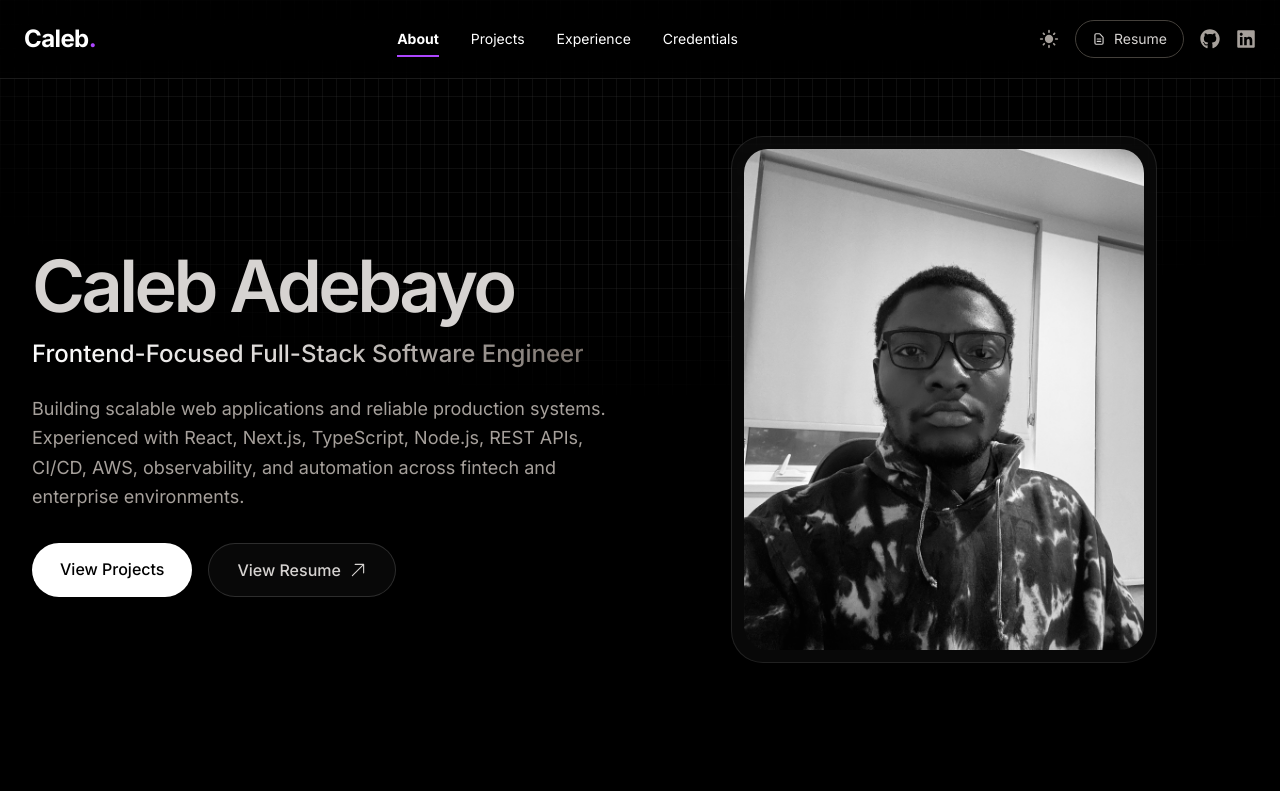
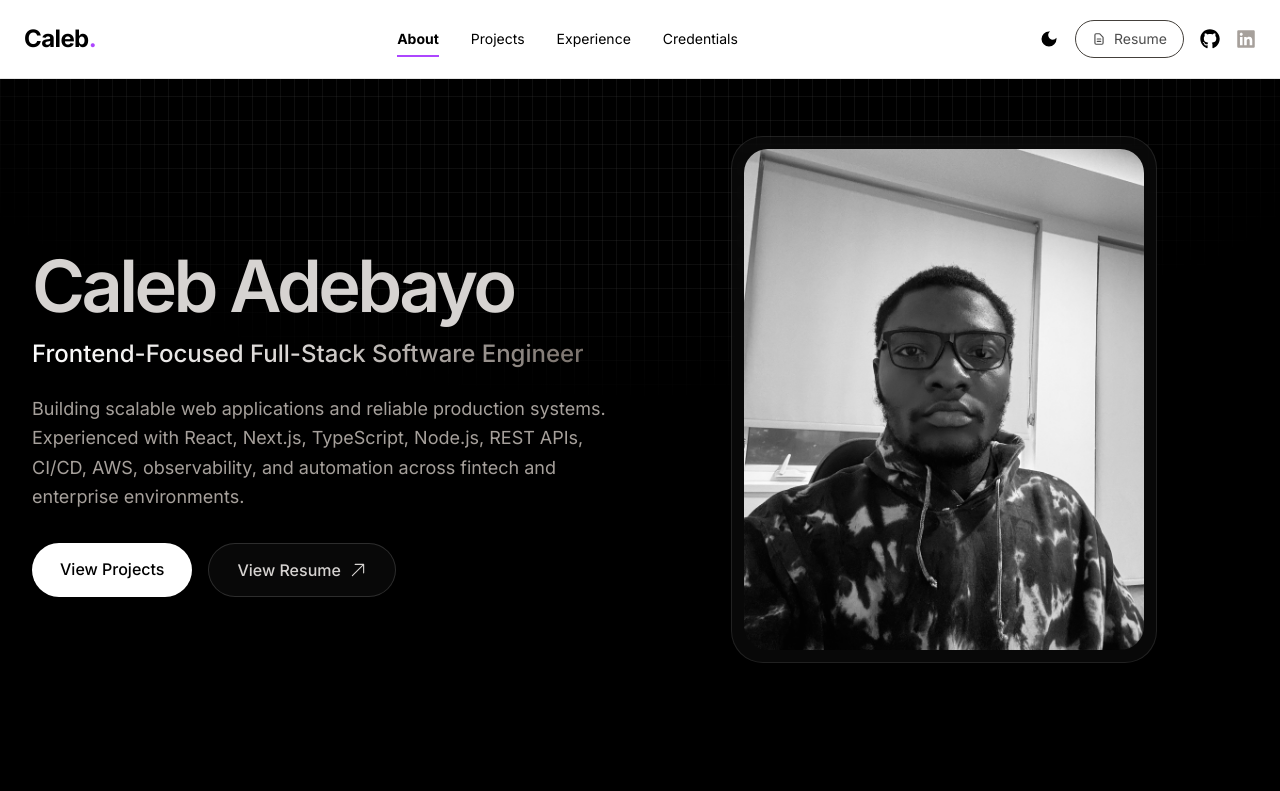
Before and after one commit to calebtolorunleke/caleb-devspace, a React (Vite) app: page / in a window 1280 px wide. Shown: the top 791 px of the page. Built offline with nearby package versions, Linux system fonts and the light colour scheme.

Commit message:
feat: improve dark and light mode theme toggle state management

```diff
--- a/src/App.jsx
+++ b/src/App.jsx
@@ -38,7 +38,7 @@ const Home = () => {
 };
 
 const App = () => {
-  const [isDark, setIsDark] = useState(true);
+  const [isDark, setIsDark] = useState(false);
 
   return (
     <BrowserRouter>
--- a/src/components/Navbar.jsx
+++ b/src/components/Navbar.jsx
@@ -41,7 +41,7 @@ const Navbar = ({ isDark, setIsDark }) => {
   };
   return (
     <nav
-      className={`${isDark ? "border-white/10 bg-black/70" : "border-black/10 bg-white/70"} fixed top-0 left-0 right-0 z-50 border-b backdrop-blur-xl`}
+      className={`${isDark ? "border-white/10 bg-black/70" : "border-black/10 bg-white"} fixed top-0 left-0 right-0 z-50 border-b backdrop-blur-xl`}
     >
       <div className="mx-auto flex max-w-7xl items-center justify-between px-6 py-5">
         {/* Logo */}
@@ -90,14 +90,14 @@ const Navbar = ({ isDark, setIsDark }) => {
             onClick={() => updateMode()}
             className="text-xl text-stone-400 transition hover:scale-110 hover:text-white"
           >
-            {isDark ? <MdLightMode /> : <MdDarkMode />}
+            {isDark ? <MdLightMode /> : <MdDarkMode className="text-black" />}
           </button>
 
           <a
             href="/Caleb_Resume.pdf"
             target="_blank"
             rel="noopener noreferrer"
-            className="flex items-center gap-2 rounded-full border border-stone-700 px-4 py-2 text-sm text-stone-300 transition hover:border-purple-500 hover:text-white"
+            className={`${isDark ? "text-stone-300 hover:text-white" : "text-black/70 hover:text-black"} flex items-center gap-2 rounded-full border border-stone-700 px-4 py-2 text-sm  transition hover:border-purple-500 `}
           >
             <HiOutlineDocumentText />
             Resume
@@ -107,7 +107,7 @@ const Navbar = ({ isDark, setIsDark }) => {
             href="https://github.com/calebtolorunleke"
             target="_blank"
             rel="noopener noreferrer"
-            className="text-xl text-stone-400 transition hover:scale-110 hover:text-white"
+            className={`${isDark ? "text-stone-300" : "text-black"}  text-xl transition hover:scale-110 hover:text-white`}
           >
             <FaGithub />
           </a>
```
